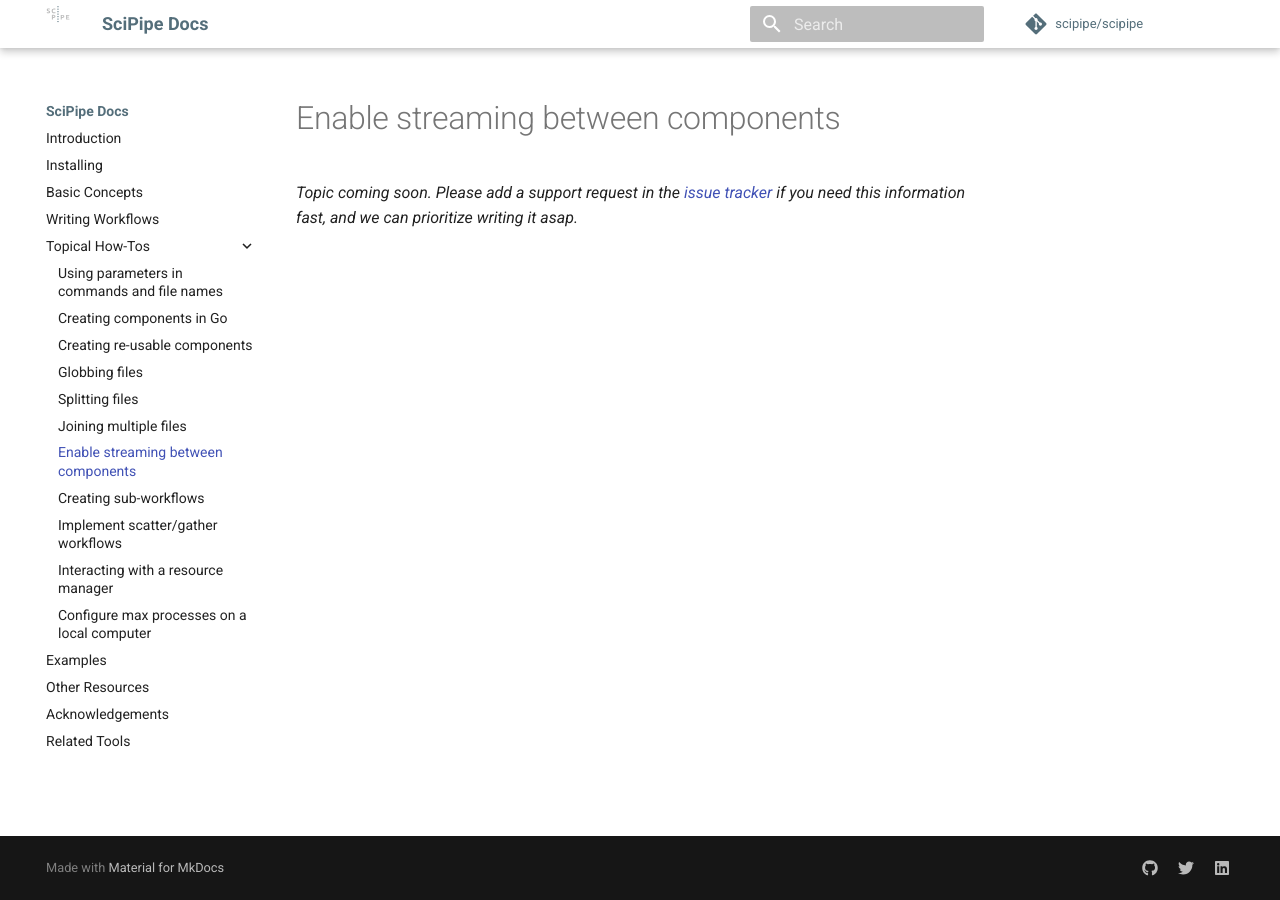
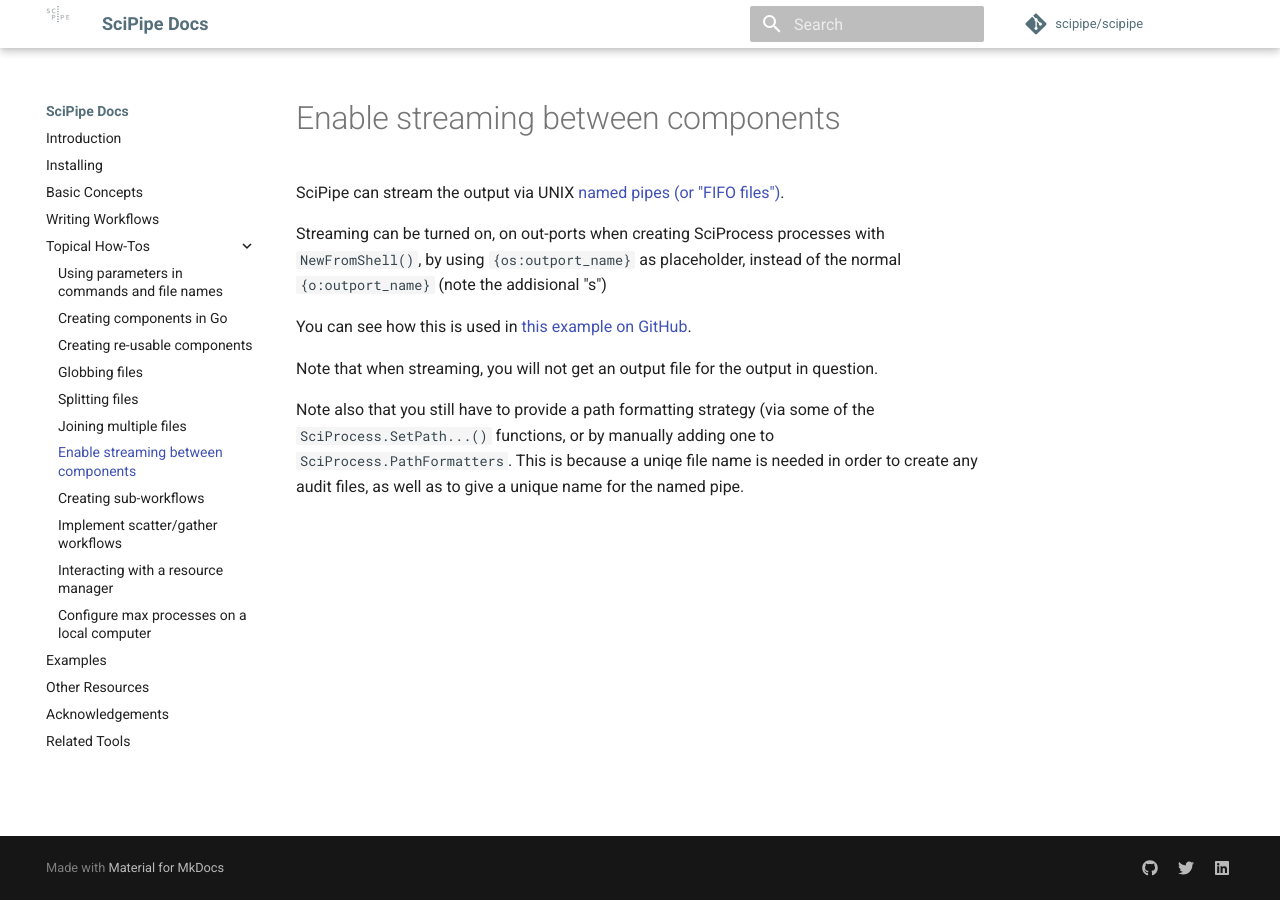
Before and after one commit to scipipe/scipipe, an MkDocs documentation site: the page built from docs/howtos/streaming.md, in a window 1280 px wide. Built offline with MkDocs 1.6.1 and Material for MkDocs 9.7.7, drawn with Linux system fonts in a browser that asks for light colours; comment, search, counter and statistics services are not loaded; old or Windows-style settings are respelled for this version of MkDocs.

Commit message:
Add streaming howto

```diff
--- a/docs/howtos/streaming.md
+++ b/docs/howtos/streaming.md
@@ -1,2 +1,16 @@
-*Topic coming soon. Please add a support request in the [issue tracker](https://github.com/scipipe/scipipe/issues)
-if you need this information fast, and we can prioritize writing it asap.*
+SciPipe can stream the output via UNIX [named pipes (or "FIFO files")](https://en.wikipedia.org/wiki/Named_pipe).
+
+Streaming can be turned on, on out-ports when creating SciProcess processes
+with `NewFromShell()`, by using `{os:outport_name}` as placeholder, instead of
+the normal `{o:outport_name}` (note the addisional "s")
+
+You can see how this is used in [this example on GitHub](https://github.com/scipipe/scipipe/blob/master/examples/fifo/fifo.go#L14).
+
+Note that when streaming, you will not get an output file for the output in
+question.
+
+Note also that you still have to provide a path formatting strategy (via some
+of the `SciProcess.SetPath...()` functions, or by manually adding one to
+`SciProcess.PathFormatters`. This is because a uniqe file name is needed in
+order to create any audit files, as well as to give a unique name for the named
+pipe.
```
